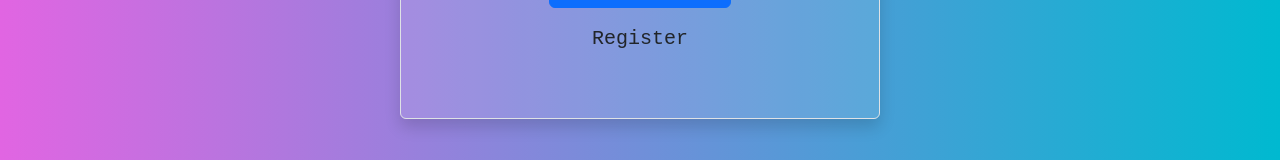
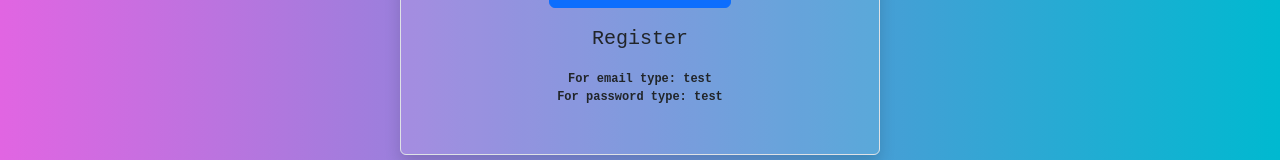
Before and after one commit to Florin412/face_recognition, a React (Create React App) app: page / in a window 1280 px wide. Shown: the part 427-587 px from the top of the page. Built offline with nearby package versions, Linux system fonts and the light colour scheme.

Commit message:
signin updated

```diff
--- a/src/components/Signin/Signin.jsx
+++ b/src/components/Signin/Signin.jsx
@@ -106,6 +106,10 @@ class Signin extends Component {
               Register
             </p>
           </div>
+          <div style={{ fontSize: "12px" }}>
+            <p className="mb-0 fw-bold">For email type: test</p>
+            <p className="mb-0 fw-bold ">For password type: test</p>
+          </div>
         </div>
       </form>
     );
```
